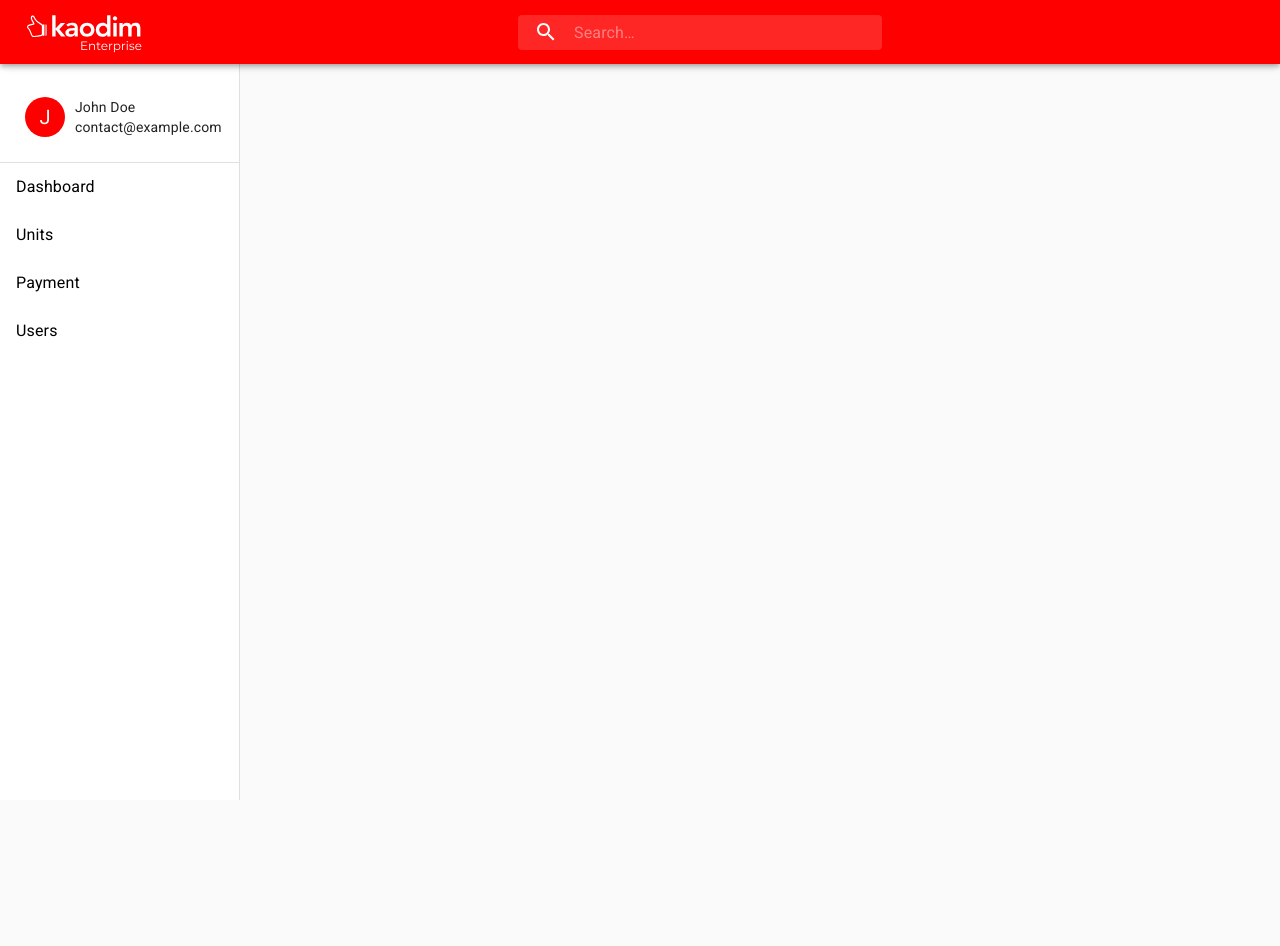
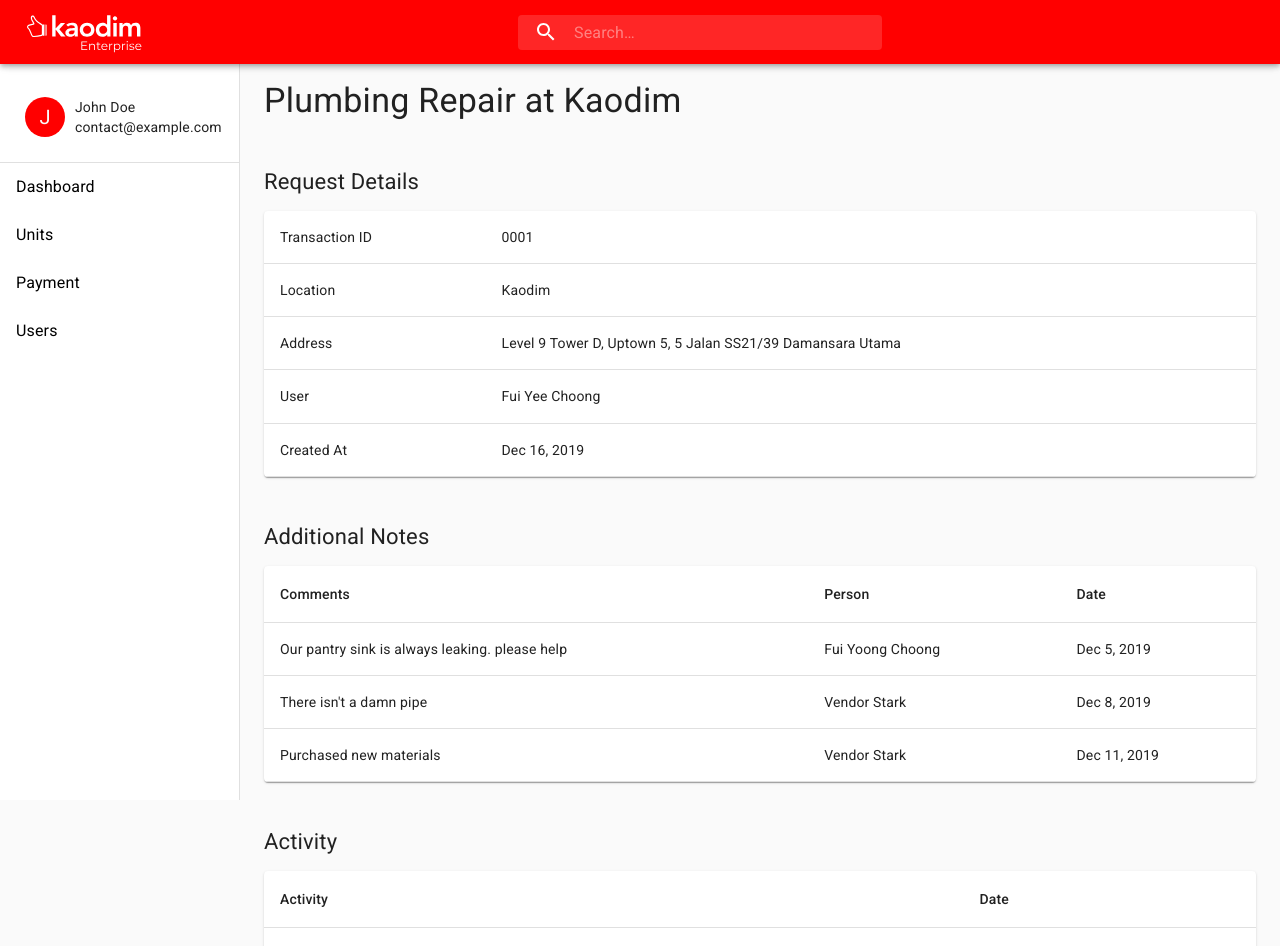
Before and after one commit to theinhtut/kao-enterprise, a React (Create React App) app: page /requestdetails in a window 1280 px wide. Shown: the top 946 px of the page. Before the commit the page ends 800 px from the top, so only its background shows below. Built offline with nearby package versions, Linux system fonts and the light colour scheme.

Commit message:
add request submission anchor and request details page

```diff
--- /dev/null
+++ b/src/Dashboard/RequestDetails.js
@@ -0,0 +1,135 @@
+import React from 'react'
+import { Link } from 'react-router-dom'
+import { makeStyles } from '@material-ui/core/styles'
+import { Button, Paper, Grid, Typography } from '@material-ui/core'
+import Table from '@material-ui/core/Table';
+import TableBody from '@material-ui/core/TableBody';
+import TableCell from '@material-ui/core/TableCell';
+import TableHead from '@material-ui/core/TableHead';
+import TableRow from '@material-ui/core/TableRow';
+import '../styles/unit-profile.css'
+
+const useStyles = makeStyles((theme) => ({
+  root: {
+    width: '100%',
+    overflowX: 'auto',
+    margin: '1em auto'
+  },
+  table: {
+    minWidth: 650,
+  },
+  paper: {
+    padding: theme.spacing(2),
+    textAlign: 'center',
+    color: theme.palette.text.secondary
+  }
+}))
+
+function createData(name, action) {
+    return { name, action };
+  }
+
+  function createNotes(name, action, date) {
+    return { name, action, date };
+  }
+
+
+  const rows = [
+    createData('Transaction ID', '0001'),
+    createData('Location', 'Kaodim'),
+    createData('Address', 'Level 9 Tower D, Uptown 5, 5 Jalan SS21/39 Damansara Utama'),
+    createData('User', 'Fui Yee Choong'),
+    createData('Created At', 'Dec 16, 2019')
+  ];
+
+  const notes = [
+    createNotes('Our pantry sink is always leaking. please help', 'Fui Yoong Choong', 'Dec 5, 2019'),
+    createNotes('There isn\'t a damn pipe', 'Vendor Stark', 'Dec 8, 2019'),
+    createNotes('Purchased new materials', 'Vendor Stark', 'Dec 11, 2019')
+  ];
+
+  const activities = [
+    createData('Vendor Stark has added notes', 'Dec 8, 2019'),
+    createData('Vendor Stark has purchased materials', 'Dec 11, 2019'),
+    createData('Bill has been paid', 'Dec 18, 2019')
+  ];
+
+
+export default function RequestDetails() {
+  const classes = useStyles()
+  return (
+    <section>
+      <Typography variant='h4'>Plumbing Repair at Kaodim</Typography>
+      <div style={{fontSize:'22px', marginTop: '2em'}}>Request Details</div>
+      <Paper className={classes.root}>
+      <Table className={classes.table} aria-label="simple table">
+        <TableBody>
+          {rows.map(row => (
+            <TableRow key={row.name}>
+              <TableCell component="th" scope="row">
+                {row.name}
+              </TableCell>
+              <TableCell>
+                {row.action}
+              </TableCell>
+            </TableRow>
+          ))}
+        </TableBody>
+      </Table>
+    </Paper>
+
+    <div style={{fontSize:'22px', marginTop: '2em'}}>Additional Notes</div>
+      <Paper className={classes.root}>
+      <Table className={classes.table} aria-label="simple table">
+      <TableHead>
+          <TableRow>
+            <TableCell>Comments</TableCell>
+            <TableCell>Person</TableCell>
+            <TableCell>Date</TableCell>
+          </TableRow>
+        </TableHead>
+        <TableBody>
+          {notes.map(note => (
+            <TableRow key={note.name}>
+              <TableCell component="th" scope="row">
+                {note.name}
+              </TableCell>
+              <TableCell>
+                {note.action}
+              </TableCell>
+              <TableCell>
+                {note.date}
+              </TableCell>
+            </TableRow>
+          ))}
+        </TableBody>
+      </Table>
+    </Paper>
+
+    <div style={{fontSize:'22px', marginTop: '2em'}}>Activity</div>
+      <Paper className={classes.root}>
+      <Table className={classes.table} aria-label="simple table">
+      <TableHead>
+          <TableRow>
+            <TableCell>Activity</TableCell>
+            <TableCell>Date</TableCell>
+          </TableRow>
+        </TableHead>
+        <TableBody>
+          {activities.map(act => (
+            <TableRow key={act.name}>
+              <TableCell component="th" scope="row">
+                {act.name}
+              </TableCell>
+              <TableCell>
+                {act.action}
+              </TableCell>
+            </TableRow>
+          ))}
+        </TableBody>
+      </Table>
+    </Paper>
+
+    </section>
+  )
+}
--- a/src/Main.js
+++ b/src/Main.js
@@ -6,7 +6,6 @@
 import CssBaseline from '@material-ui/core/CssBaseline'
 import Toolbar from '@material-ui/core/Toolbar'
 import List from '@material-ui/core/List'
-import Typography from '@material-ui/core/Typography'
 import ListItem from '@material-ui/core/ListItem'
 import SearchIcon from '@material-ui/icons/Search'
 import InputBase from '@material-ui/core/InputBase'
@@ -15,8 +14,10 @@
 import { Link, Router, Route, Switch } from 'react-router-dom'
 import Dashboard from './Dashboard/Dashboard'
 import Request from './Dashboard/Request'
+import RequestDetails from './Dashboard/RequestDetails'
 import Divider from '@material-ui/core/Divider'
 import CreateUnitProfile from './components/CreateUnitProfile'
+import CreateUserProfile from './components/CreateUserProfile'
 import ServiceRequestForm from './components/ServiceRequestForm'
 import ViewUnitProfile from './components/ViewUnitProfile'
 import ViewUserProfile from './components/ViewUserProfile'
@@ -168,9 +169,11 @@
           <main className={classes.content}>
             <Switch>
               <Route path='/dashboard' exact component={Dashboard} />
+              <Route path='/requestdetails/' exact component={RequestDetails} />
               <Route path='/request/' exact component={Request} />
               <Route path='/units/' exact component={ViewUnitProfile} />
               <Route path='/users/' exact component={ViewUserProfile} />
+              <Route path='/users/edit' exact component={CreateUserProfile} />
               <Route path='/request/new' exact component={ServiceRequestForm} />
             </Switch>
             <div className={classes.toolbar} />
--- /dev/null
+++ b/src/components/CreateUserProfile.js
@@ -0,0 +1,113 @@
+import React, { useState } from 'react'
+import { Link } from 'react-router-dom'
+import { makeStyles } from '@material-ui/core/styles'
+import {
+  Button,
+  TextField,
+  Paper,
+  Grid,
+  ButtonBase,
+  Typography
+} from '@material-ui/core'
+import '../styles/service-request-form.css'
+import Avatar from '@material-ui/core/Avatar'
+import Card from '@material-ui/core/Card'
+import CardHeader from '@material-ui/core/CardHeader'
+import CardMedia from '@material-ui/core/CardMedia'
+import CardContent from '@material-ui/core/CardContent'
+import '../styles/unit-profile.css'
+
+const useStyles = makeStyles((theme) => ({
+  root: {
+    flexGrow: 1
+  },
+  paper: {
+    padding: theme.spacing(2),
+    textAlign: 'center',
+    color: theme.palette.text.secondary
+  },
+  avatar: {
+    height: 175,
+    width: 175
+  }
+}))
+
+export default function CreateUserProfile() {
+  const classes = useStyles()
+  const [path, setPath] = useState('')
+
+  if (window.location.pathname === 'users/edit') {
+    setPath('edit')
+  }
+
+  return (
+    <section>
+      <Typography variant='h4'>Users</Typography>
+      <div style={{ display: 'flex', justifyContent: 'center' }}>
+        <Card
+          style={{
+            marginTop: '12px',
+            display: 'flex',
+            flexDirection: 'row',
+            alignItems: 'center',
+            width: 800
+          }}
+        >
+          <div>
+            <CardContent>
+              <Avatar src='/broken-image.jpg' className={classes.avatar} />
+            </CardContent>
+          </div>
+          <div
+            style={{ display: 'flex', flexDirection: 'column', flexGrow: 1 }}
+          >
+            <CardContent>
+              <TextField
+                id='filled-full-width'
+                label='Name'
+                style={{ margin: 8 }}
+                fullWidth
+                margin='normal'
+                variant='filled'
+              />
+            </CardContent>
+            <CardContent>
+              <TextField
+                id='filled-full-width'
+                label='Email'
+                style={{ margin: 8 }}
+                fullWidth
+                margin='normal'
+                variant='filled'
+              />
+            </CardContent>
+            <CardContent>
+              <TextField
+                id='filled-full-width'
+                label='Phone Number'
+                style={{ margin: 8 }}
+                fullWidth
+                margin='normal'
+                variant='filled'
+              />
+            </CardContent>
+            <CardContent>
+              <TextField
+                id='filled-full-width'
+                label='Address'
+                style={{ margin: 8 }}
+                fullWidth
+                margin='normal'
+                variant='filled'
+              />
+            </CardContent>
+          </div>
+        </Card>
+      </div>
+      <div style={{ display: 'flex', justifyContent: 'center' }}></div>
+      <Button style={{marginLeft: 500, marginTop: '2em'}}className='request-form__btn' variant='contained' color='primary'>
+        <Link style={{color: 'white', textDecoration: 'none'}}to={'/users'}>Submit</Link>
+      </Button>
+    </section>
+  )
+}
--- a/src/components/ViewUserProfile.js
+++ b/src/components/ViewUserProfile.js
@@ -1,4 +1,5 @@
 import React from 'react'
+import { Link } from 'react-router-dom'
 import { makeStyles } from '@material-ui/core/styles'
 import { Button, Paper, Grid, Typography } from '@material-ui/core'
 import Table from '@material-ui/core/Table';
@@ -10,12 +11,12 @@
 
 const useStyles = makeStyles((theme) => ({
   root: {
-    width: '100%',
+    width: '500px',
     overflowX: 'auto',
-    marginTop: '3em'
+    margin: '3em auto'
   },
   table: {
-    minWidth: 650,
+    width: 500,
   },
   paper: {
     padding: theme.spacing(2),
@@ -24,20 +25,20 @@
   }
 }))
 
-function createData(name, calories, fat, carbs, protein) {
-    return { name, calories, fat, carbs, protein };
+function createData(name, action) {
+    return { name, action };
   }
 
   const rows = [
-    createData('Frozen yoghurt', 159, 6.0, 24, 4.0),
-    createData('Ice cream sandwich', 237, 9.0, 37, 4.3),
-    createData('Eclair', 262, 16.0, 24, 6.0),
-    createData('Cupcake', 305, 3.7, 67, 4.3),
-    createData('Gingerbread', 356, 16.0, 49, 3.9),
+    createData('Bruce Banner', 'View'),
+    createData('Tony Stark', 'View'),
+    createData('Steve Rogers', 'View'),
+    createData('Peter Parker', 'View'),
+    createData('Tuyul', 'View')
   ];
 
 
-export default function FullWidthGrid() {
+export default function ViewUserProfile() {
   const classes = useStyles()
   return (
     <section>
@@ -47,7 +48,9 @@
           onClick={() => console.log('you have clicked')}
           variant='contained'
         >
-          Create A New User
+          <Link style={{color: 'black', textDecoration: 'none'}}to={'/users/edit'}>
+            Create A New User
+          </Link>
         </Button>
       </div>
 
@@ -55,11 +58,8 @@
       <Table className={classes.table} aria-label="simple table">
         <TableHead>
           <TableRow>
-            <TableCell>Dessert (100g serving)</TableCell>
-            <TableCell align="right">Calories</TableCell>
-            <TableCell align="right">Fat&nbsp;(g)</TableCell>
-            <TableCell align="right">Carbs&nbsp;(g)</TableCell>
-            <TableCell align="right">Protein&nbsp;(g)</TableCell>
+            <TableCell>Name</TableCell>
+            <TableCell>Action</TableCell>
           </TableRow>
         </TableHead>
         <TableBody>
@@ -68,10 +68,9 @@
               <TableCell component="th" scope="row">
                 {row.name}
               </TableCell>
-              <TableCell align="right">{row.calories}</TableCell>
-              <TableCell align="right">{row.fat}</TableCell>
-              <TableCell align="right">{row.carbs}</TableCell>
-              <TableCell align="right">{row.protein}</TableCell>
+              <TableCell style={{color: 'blue', cursor: 'pointer'}}>
+                <Link to={'users/edit'}>{row.action}</Link>
+              </TableCell>
             </TableRow>
           ))}
         </TableBody>
```
Also changed, not shown: src/Dashboard/Dashboard.js (+8 -1 lines), src/components/ServiceRequestForm.js (+6 -3 lines).
